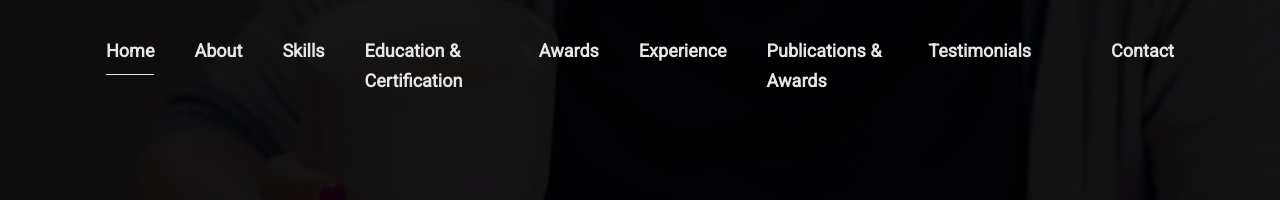
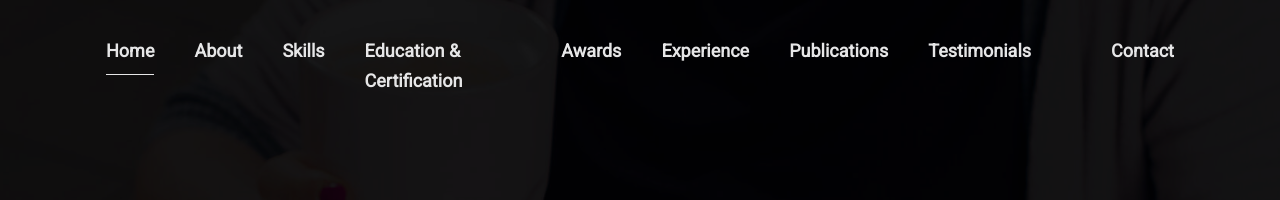
Before and after one commit to shwethabhandary/portfolio, a plain HTML site: page index.html in a window 1280 px wide. Shown: the top 200 px of the page. Drawn offline with Linux system fonts and the light colour scheme; some packages are replaced by stand-ins of ours.

Commit message:
awardFix

```diff
--- a/index.html
+++ b/index.html
@@ -346,7 +346,7 @@ div.ex3 {
                                     <a class="nav-link" href="#mexperience">Experience</a>
                                  </li>
 								 <li class="nav-item">
-                                   <a class="nav-link" href="#pub">Publications & Awards</a>
+                                   <a class="nav-link" href="#pub">Publications</a>
                                 </li>
                                 <li class="nav-item">
                                     <a class="nav-link" href="#mh-testimonial">Testimonials</a>
```
